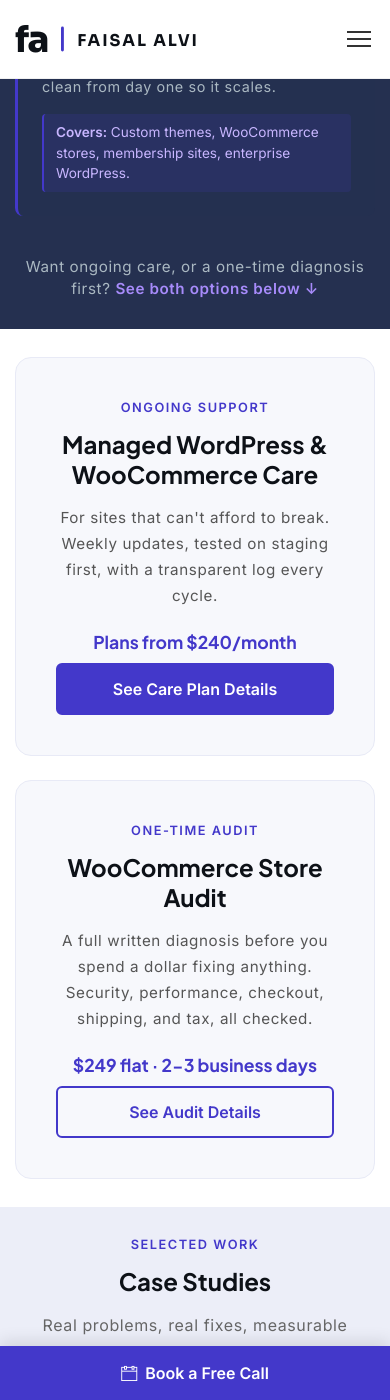
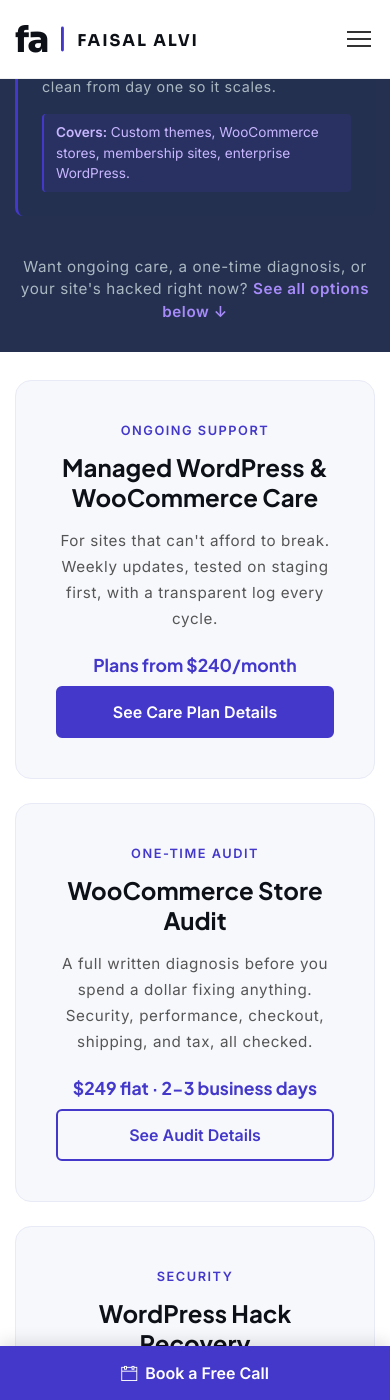
Before and after one commit to faisal-alvi/faisal-alvi.github.io, a Jekyll site: the page index.html, which Jekyll copies as it is, in a window 390 px wide and 1400 px high, scrolled down 4575 px. Built offline with Jekyll 4.4.1, drawn with Linux system fonts in a browser that asks for light colours; some web fonts are replaced; some of the changed text lies outside the part shown.

Commit message:
add WordPress Hack Recovery as a third service
New page at /hack-recovery/. Unlike Care Plan and the WooCommerce
Audit, there is no completed work behind this one yet, just real
demand (recent Codeable tickets asking for hacked-site help, none
claimed or logged). Framed on capability and methodology instead
of a proven track record, no invented case studies, no fabricated
outcomes.

Structured as diagnose-then-quote rather than a blind flat fee:
hack cleanup scope is genuinely unknown until someone's inside the
site (one infected file vs a backdoor spread across hundreds), so
promising a flat cleanup price upfront is how you eat a loss on
the first real case. $199 flat diagnostic (same $80-110/hr anchor
used elsewhere on the site), 24-48 hour written report, cleanup
quoted separately based on actual findings. No guarantee language.

Homepage #care grid expanded from 2 to 3 columns (stacks to 2 at
tablet, 1 on mobile). Verified via DOM measurement that all 3 cards
render at identical height with buttons at identical position.

Co-Authored-By: Claude Sonnet 5 <noreply@anthropic.com>

```diff
--- a/index.html
+++ b/index.html
@@ -749,11 +749,17 @@
         /* ── Care Plan teaser ── */
         .v2-offers-grid {
             display: grid;
-            grid-template-columns: 1fr 1fr;
+            grid-template-columns: 1fr 1fr 1fr;
             gap: 1.5rem;
         }
 
-        @media (max-width: 767px) {
+        @media (max-width: 991px) {
+            .v2-offers-grid {
+                grid-template-columns: 1fr 1fr;
+            }
+        }
+
+        @media (max-width: 640px) {
             .v2-offers-grid {
                 grid-template-columns: 1fr;
             }
@@ -1719,7 +1725,7 @@
                     </div>
                 </div>
             </div>
-            <p style="text-align: center; color: #aab8c2; font-size: 0.95rem; margin: 2.5rem 0 0;">Want ongoing care, or a one-time diagnosis first? <a href="#care" style="color: #a78bfa; font-weight: 600;">See both options below &darr;</a></p>
+            <p style="text-align: center; color: #aab8c2; font-size: 0.95rem; margin: 2.5rem 0 0;">Want ongoing care, a one-time diagnosis, or your site's hacked right now? <a href="#care" style="color: #a78bfa; font-weight: 600;">See all options below &darr;</a></p>
         </div>
     </section>
 
@@ -1740,6 +1746,13 @@
                     <p style="color: #555; font-size: 0.95rem; line-height: 1.7; margin: 0 auto 1.25rem;">A full written diagnosis before you spend a dollar fixing anything. Security, performance, checkout, shipping, and tax, all checked.</p>
                     <div class="v2-care-teaser-price">$249 flat &middot; 2-3 business days</div>
                     <a href="/woocommerce-audit/" class="v2-btn-outline">See Audit Details</a>
+                </div>
+                <div class="v2-care-teaser" id="hack-recovery">
+                    <span class="v2-section-label">Security</span>
+                    <h2 class="v2-section-title" style="font-size: 1.5rem;">WordPress Hack Recovery</h2>
+                    <p style="color: #555; font-size: 0.95rem; line-height: 1.7; margin: 0 auto 1.25rem;">Site hacked, flagged by Google, or suspended by your host? A bounded diagnostic finds the actual entry point first.</p>
+                    <div class="v2-care-teaser-price">$199 flat &middot; 24-48 hour report</div>
+                    <a href="/hack-recovery/" class="v2-btn-outline">See Recovery Details</a>
                 </div>
             </div>
         </div>
```
Also changed, not shown: hack-recovery/index.html (added, +57 -0 lines).
